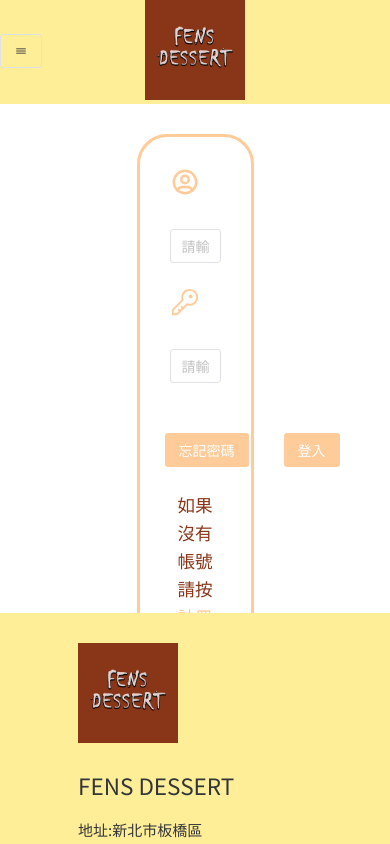
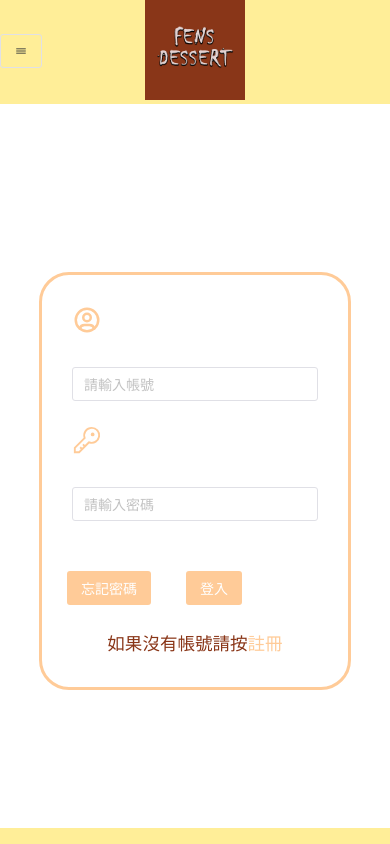
Before and after one commit to andyhuang660/fensdessert_front, a Vue app: page /#/login in a window 390 px wide. Shown: the top 844 px of the page. Built offline with nearby package versions, Linux system fonts and the light colour scheme; no server answers.

Commit message:
login n register

```diff
--- a/src/views/front/LoginView.vue
+++ b/src/views/front/LoginView.vue
@@ -69,7 +69,7 @@ const login = () => {
 
 <style scoped>
 .n-form {
-  width: 30%;
+  width: auto;
   margin: auto;
   border: 3px solid rgb(255,203,152);
   border-radius: 30px;
@@ -85,16 +85,31 @@ const login = () => {
   margin-right: 35px;
 }
 
-@media screen and (max-width:768px){
+@media (max-width:768px){
+  .container{
+    width: 100% !important;
+  }
   .n-form {
-  width: 50%;
   margin: auto;
   border: 3px solid rgb(255,203,152);
   border-radius: 30px;
   padding: 30px;
 }
-.forgetPWD{
-  margin-left: -5px;
+  .forgetPWD{
+    margin-left: -5px;
+  }
+}
+
+@media (max-width:576px){
+  .container{
+    width: 100% !important;
+    height: calc(100vh - 150px) ;
+  }
+  .n-form {
+  width: 80%;
+  margin: auto;
+  border: 3px solid rgb(255,203,152);
+  border-radius: 30px;
 }
 }
 </style>
--- a/src/views/front/RegisterView.vue
+++ b/src/views/front/RegisterView.vue
@@ -109,7 +109,7 @@ const register = async () => {
   margin-top: 30px;
 }
 .n-form {
-  width: 30%;
+  width: auto;
   margin: auto;
   border: 3px solid rgb(255,203,152);
   border-radius: 30px;
@@ -123,7 +123,10 @@ const register = async () => {
 .n-form-item.n-form-item--top-labelled{
   margin-bottom: -15px;
 }
-@media screen and (max-width:768px){
+@media (max-width:768px){
+  .container{
+    width: 100% !important;
+  }
   .n-form {
   width: 50%;
   margin: auto;
@@ -132,4 +135,19 @@ const register = async () => {
   padding: 30px;
 }
 }
+
+@media (max-width:576px){
+  .container{
+    width: 100% !important;
+    height: calc(100vh - 150px) ;
+  }
+  .n-form {
+  width: 80%;
+  margin: auto;
+  border: 3px solid rgb(255,203,152);
+  border-radius: 30px;
+  padding: 30px;
+}
+}
+
 </style>
```
